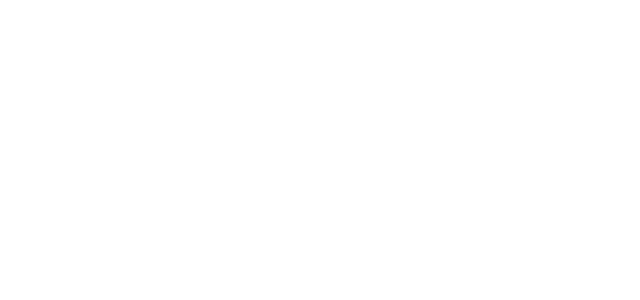
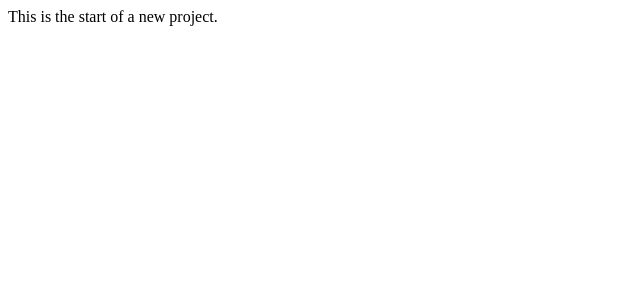
Before and after one commit to MichelleW1234/Petopia, a React (Vite) app: page /#/home in a window 1280 px wide. Shown: the top 300 px of the page, without its empty margins (0-640 px from the left). Built offline with nearby package versions, Linux system fonts and the light colour scheme.

Commit message:
setting up basics

```diff
--- a/package.json
+++ b/package.json
@@ -11,7 +11,8 @@
   },
   "dependencies": {
     "react": "^19.2.0",
-    "react-dom": "^19.2.0"
+    "react-dom": "^19.2.0",
+    "react-router-dom": "^7.11.0"
   },
   "devDependencies": {
     "@eslint/js": "^9.39.1",
--- a/src/App.jsx
+++ b/src/App.jsx
@@ -1,9 +1,22 @@
+import Homescreen from "./components/Homescreen.jsx";
+import NoPage from "./components/NoPage.jsx";
+
+import {HashRouter, Routes, Route} from 'react-router-dom';
 import './App.css';
 
 function App() {
 
   return (
     <>
+      <HashRouter>
+        <Routes>
+          <Route index element={<Homescreen/>}/>
+
+          <Route path="/home" element={<Homescreen />}/>
+
+          <Route path="*" element={<NoPage />} />
+        </Routes>
+      </HashRouter>
     </>
   )
 }
--- /dev/null
+++ b/src/components/Homescreen.jsx
@@ -0,0 +1,18 @@
+import { Link } from 'react-router-dom';
+
+import "./Homescreen.css";
+
+function Homescreen (){
+
+    return (
+
+        <div>
+            This is the start of a new project.
+        </div>
+
+    );
+
+}
+
+
+export default Homescreen;
--- /dev/null
+++ b/src/components/NoPage.jsx
@@ -0,0 +1,9 @@
+function NoPage() {
+    return (
+        <div>
+            <h1>Page not found.</h1>
+        </div>
+    )
+}
+
+export default NoPage
```
Also changed, not shown: src/components/Homescreen.css (added), 2 other files (tests, documents, lock files or other folders).
